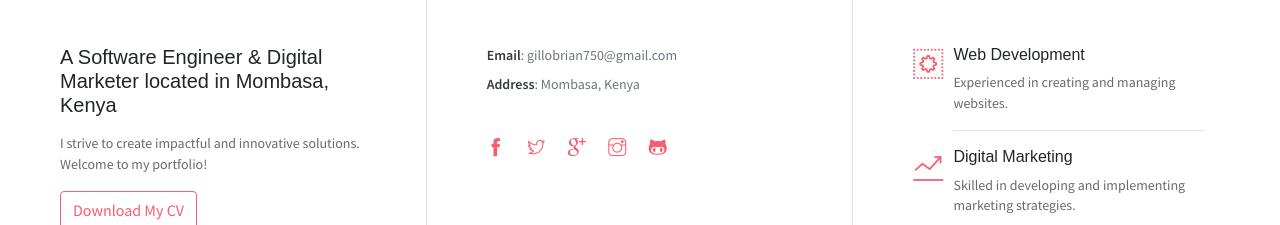
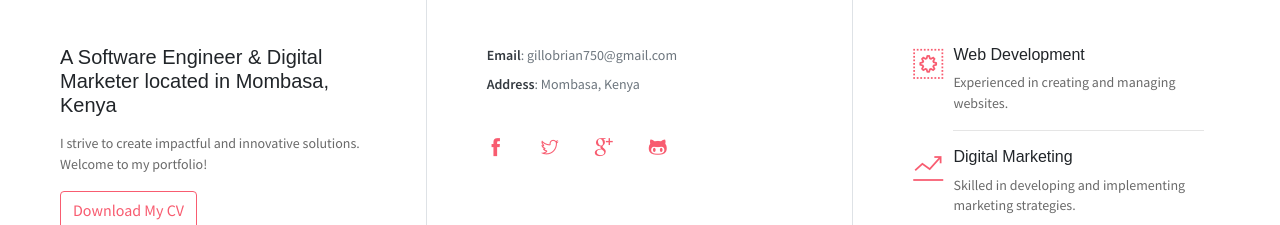
Before and after one commit to Gill-tech/Briangillo.io, a website: page docs/index.html in a window 1280 px wide. Shown: the part 823-1048 px from the top of the page. Drawn offline with Linux system fonts and the light colour scheme; some packages are replaced by stand-ins of ours; some icons are missing.

Commit message:
Update index.html

```diff
--- a/docs/index.html
+++ b/docs/index.html
@@ -86,7 +86,6 @@
                     <li class="social-item"><a class="social-link" href="#"><i class="ti-facebook" aria-hidden="true"></i></a></li>
                     <li class="social-item"><a class="social-link" href="#"><i class="ti-twitter" aria-hidden="true"></i></a></li>
                     <li class="social-item"><a class="social-link" href="#"><i class="ti-google" aria-hidden="true"></i></a></li>
-                    <li class="social-item"><a class="social-link" href="#"><i class="ti-instagram" aria-hidden="true"></i></a></li>
                     <li class="social-item"><a class="social-link" href="#"><i class="ti-github" aria-hidden="true"></i></a></li>
                 </ul>
             </div>
```
